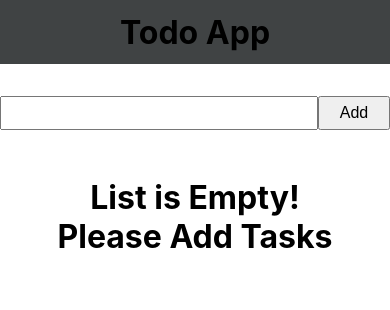
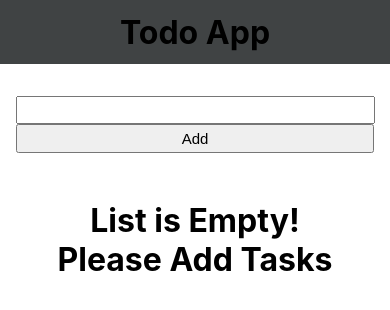
Before and after one commit to vishalparjapat10/ToDoReact, a React (Create React App) app: page / in a window 390 px wide. Shown: the top 310 px of the page. Built offline with nearby package versions, Linux system fonts and the light colour scheme; the HTML template or start-up script is replaced by a standard one.

Commit message:
:art: made responsive

```diff
--- a/src/Components/Todo.css
+++ b/src/Components/Todo.css
@@ -53,7 +53,6 @@
     font-size: 17px;
     padding: 0px;
     margin-left: 4px;
-    /* padding-bottom: 4px; */
     text-align: center;
     cursor: pointer;
     transition-duration: 0.3s;
@@ -64,3 +63,60 @@
     background-color: #404344;
 
   }
+
+  @media screen and
+(max-width:1000px){
+
+  .todo-task>button{
+    font-size: 14px;
+    margin-left: 13px;
+    width: 8%;
+  }
+}
+
+@media screen and
+(max-width:500px){
+   .todo-task>h2{
+    display: flex;
+    justify-content: center;
+    align-items: center;
+}
+  .todo-task>button{
+    font-size: 14px;
+    margin-left: 13px;
+    width: 14%;
+  }
+}
+
+@media screen and
+(max-width:400px){
+  .todo-navbar{
+    width: 100%;
+  }
+  .todo-input{
+    display: flex;
+    flex-direction: column;
+  }
+  .todo-input>input{
+    font-size: 1.2rem;
+    width: 90%;
+  }
+  .todo-input>button{
+    font-size: 15px;
+    padding: 4px;
+    padding-bottom: 4px;
+    width: 92%;
+  }
+  .empty-head{
+    text-align: center;
+  }
+  .empty-head>h1{
+    font-size: 1.2rem;
+  }
+  .todo-task>button{
+    font-size: 15px;
+    margin-left: 11px;
+    width: 18%;
+  }
+
+}
--- a/src/Components/Todo.js
+++ b/src/Components/Todo.js
@@ -46,9 +46,9 @@ export default class Todo extends Component {
             <div className='todo-tasks'>
                 {
                     this.state.tasks.length == 0 ?
-                    <h1 style={{textAlign:"center"}}>
-                        List is Empty!<br></br>Please Add Tasks
-                    </h1>
+                    <div>
+                        <h1 style={{textAlign:"center"}}>List is Empty!<br></br>Please Add Tasks</h1>
+                    </div>
                     :
                     this.state.tasks.map((taskObj) => (
                         <li key={taskObj.id} className='todo-task'>
```
